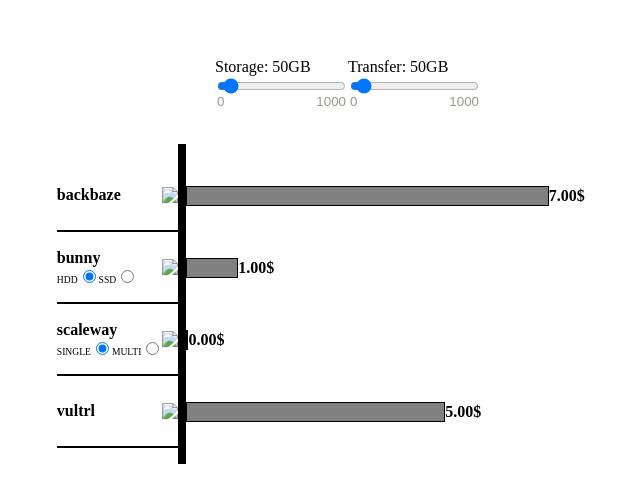
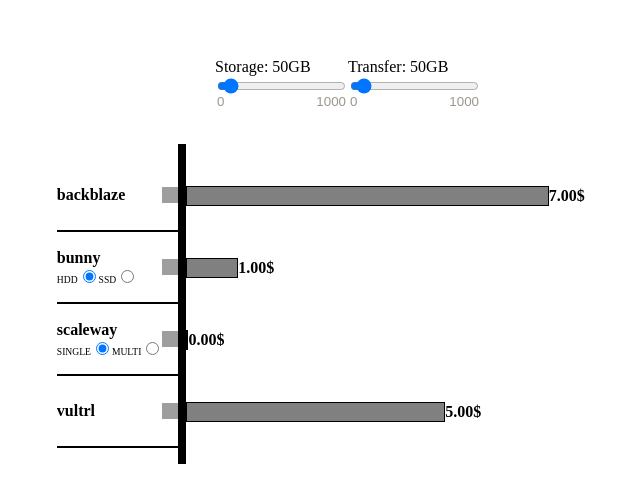
Before and after one commit to Viper-JSX/Storage-price-calculator, a website built with webpack: page src/index.html in a window 1280 px wide. Shown: the part 139-642 px from the top of the page, 292-932 px from the left. Built offline with nearby package versions, Linux system fonts and the light colour scheme; grey boxes are pictures that could not be loaded; files whose address does not match are found by name.

Commit message:
Added service icons

```diff
--- a/src/css/main.css
+++ b/src/css/main.css
@@ -138,7 +138,7 @@
 
 
 
-@media screen and (max-width: 520px) {
+@media screen and (max-width: 640px) {
     .App{
         align-items: center;
         flex-direction: column-reverse;
--- a/src/js/various_things/services_list.js
+++ b/src/js/various_things/services_list.js
@@ -2,7 +2,8 @@
 
 export const servicesList = [
     {
-        name: "backbaze.com",
+        name: "backblaze.com",
+        serviceIcon: "https://www.backblaze.com/blog/wp-content/uploads/2017/12/backblaze_icon_transparent.png",
         pricing: {
             storage: 0.005,
             transfer: 0.01
@@ -18,6 +19,7 @@
 
     {
         name: "bunny.net",
+        serviceIcon: "https://i.fbcd.co/products/original/af672813cb7a7c9465c827a52ac7356c91efecb3a98b3aa7745d61a66cad910a.jpg",
         pricing: {
             storage: {
                 [HDD]: 0.01,
@@ -36,6 +38,7 @@
 
     {
         name: "scaleway.com",
+        serviceIcon: "https://avatars.githubusercontent.com/u/5185491?s=280&v=4",
         pricing: {
             storage: {
                 [SINGLE]: 0.03,
@@ -58,6 +61,7 @@
 
      {
          name: "vultrl.com",
+         serviceIcon: "https://dt2sdf0db8zob.cloudfront.net/wp-content/uploads/2019/06/vultr-alternative-logo.webp",
          pricing: {
              storage: 0.01,
              transfer: 0.01
```
